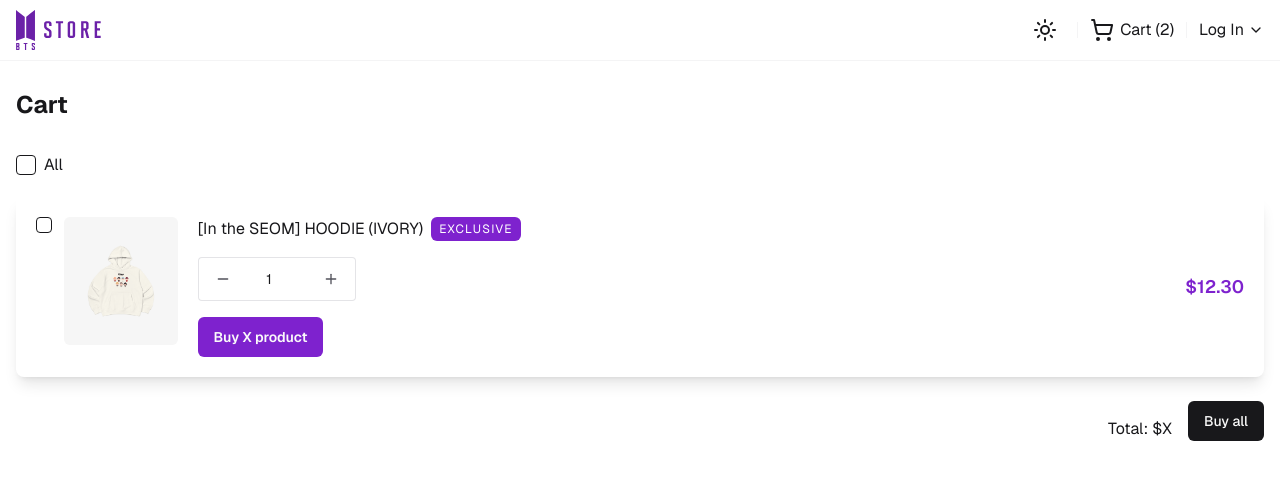
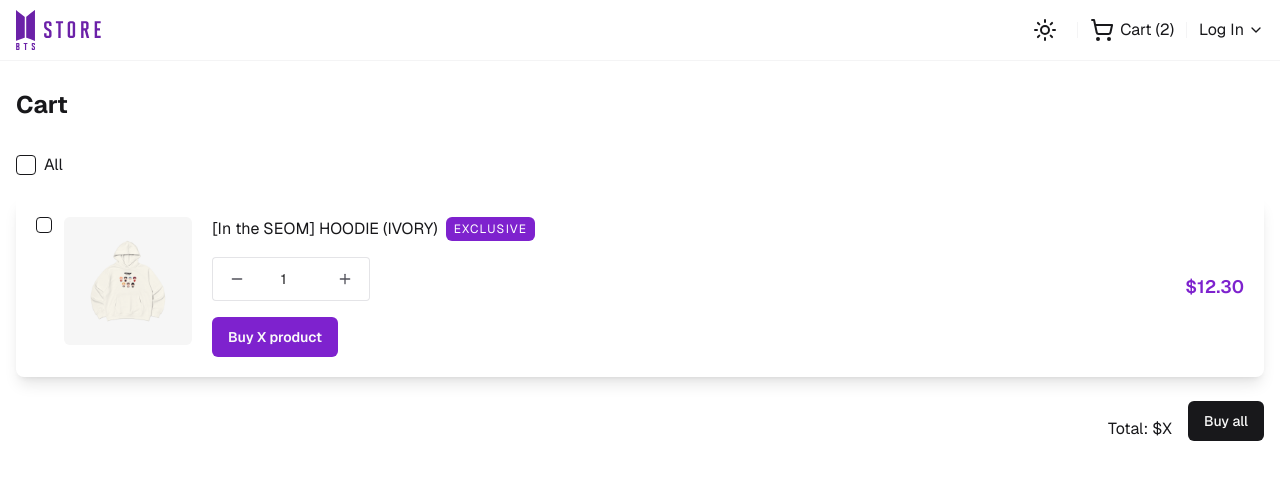
Before and after one commit to mukhammed2021/vite-bts-store, a React (Vite) app: page /cart in a window 1280 px wide. Shown: the top 480 px of the page. Built offline with nearby package versions, Linux system fonts and the light colour scheme.

Commit message:
update styles

```diff
--- a/src/pages/cart.tsx
+++ b/src/pages/cart.tsx
@@ -20,7 +20,10 @@
             <article className="flex items-start gap-3 rounded-lg p-5 shadow-lg dark:bg-zinc-900">
               <Checkbox />
               <div className="flex flex-auto flex-col items-start gap-5 sm:flex-row">
-                <Link to="/product/1" className="overflow-hidden rounded-md">
+                <Link
+                  to="/product/1"
+                  className="shrink-0 basis-32 overflow-hidden rounded-md"
+                >
                   <img
                     src="/products/hoodie.png"
                     width={128}
```
